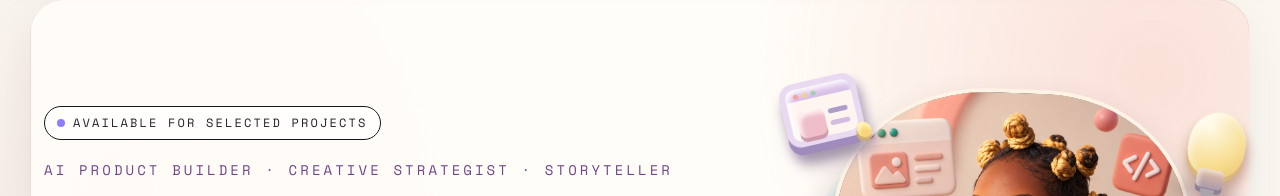
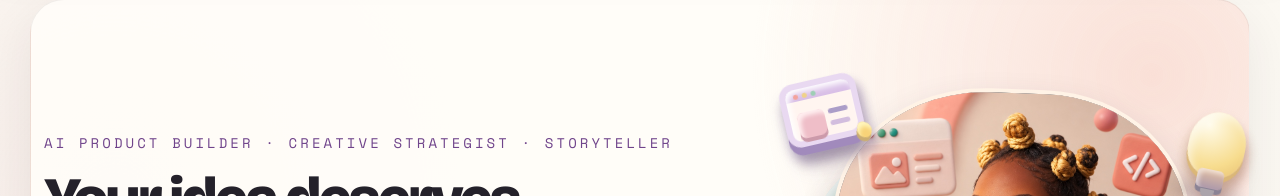
Before and after one commit to Thee-Web3-Qing/My-Portfolio, a React (Vite) app: page / in a window 1280 px wide. Shown: the part 106-302 px from the top of the page. Built offline with nearby package versions, Linux system fonts and the light colour scheme; no server answers.

Commit message:
Remove availability badge

```diff
--- a/src/pages/Home.jsx
+++ b/src/pages/Home.jsx
@@ -93,10 +93,6 @@ export default function Home() {
     <div className="portfolio-home">
       <section className="portfolio-home-hero relative pt-10 sm:pt-20 pb-14 sm:pb-20 grid lg:grid-cols-[1.08fr_.72fr] gap-10 lg:gap-14 items-center animate-fadeUp">
         <div className="relative z-10">
-          <div className="inline-flex items-center gap-2 rounded-full border border-ink bg-white/60 px-3 py-2 mb-5">
-            <span className="h-2 w-2 rounded-full bg-electric animate-pulse" />
-            <p className="font-mono text-[10px] sm:text-xs uppercase tracking-[0.18em]">Available for selected projects</p>
-          </div>
           <p className="font-mono text-xs sm:text-sm uppercase tracking-[0.22em] text-electric mb-4 leading-relaxed">
             AI product builder · Creative strategist · Storyteller
           </p>
```
